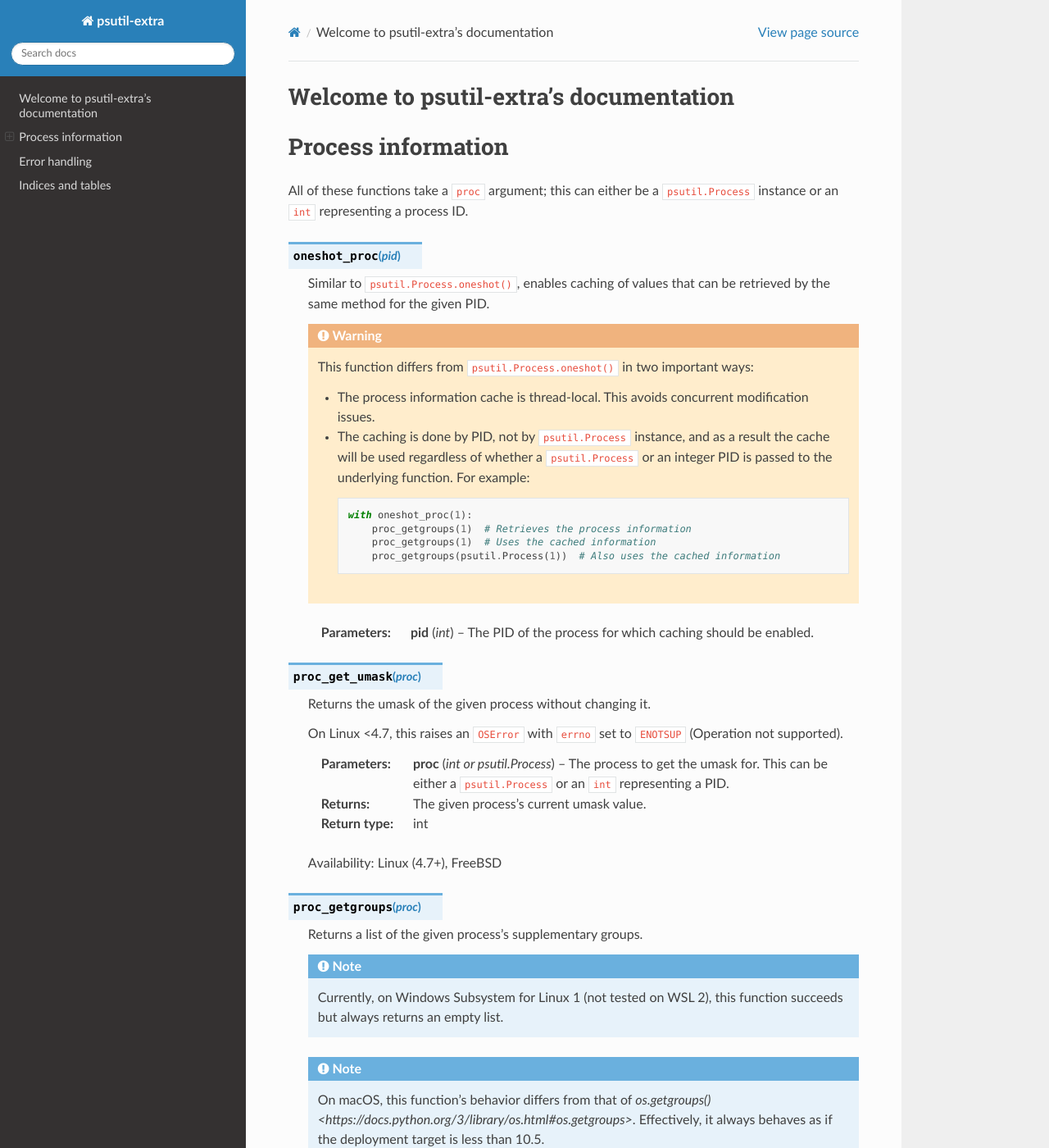
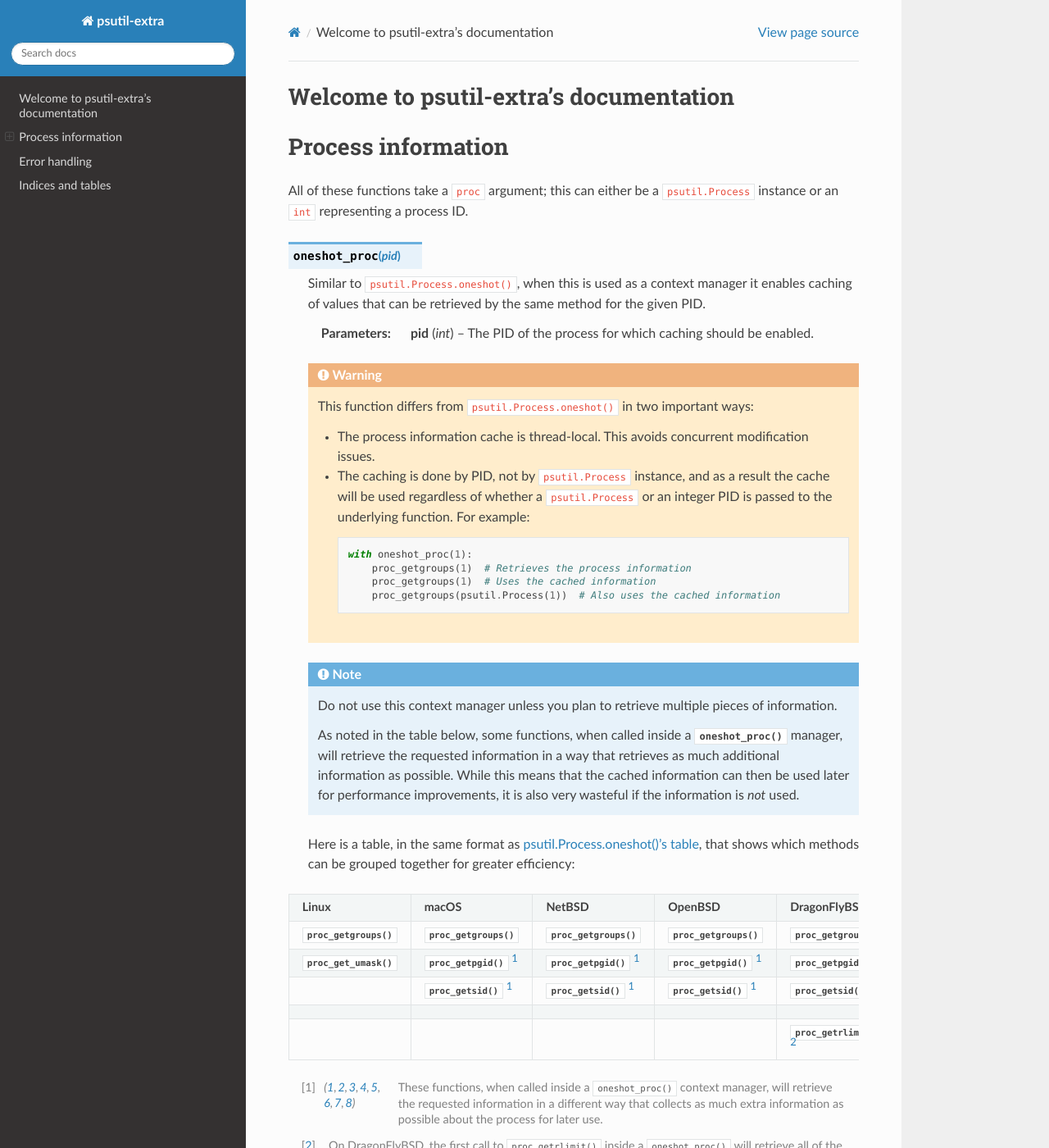
Before and after one commit to cptpcrd/psutil-extra, a Sphinx documentation site: the page built from docs/index.rst, in a window 1280 px wide and 1400 px high. Shown: the whole window at 82% size. Built offline with Sphinx 7.4.7 and the Read the Docs theme 2.0.0, drawn with Linux system fonts in a browser that asks for light colours; some of the changed text lies outside the part shown.

Commit message:
docs: Update oneshot_proc() documentation
Add note about new "extra information retrieval" behavior; add table
showing efficiency groupings.

```diff
--- a/docs/index.rst
+++ b/docs/index.rst
@@ -14,8 +14,11 @@
 
 .. py:function:: oneshot_proc(pid)
 
-   Similar to ``psutil.Process.oneshot()``, enables caching of values that can be
-   retrieved by the same method for the given PID.
+   Similar to ``psutil.Process.oneshot()``, when this is used as a context manager it enables
+   caching of values that can be retrieved by the same method for the given PID.
+
+   :param int pid:
+        The PID of the process for which caching should be enabled.
 
    .. warning::
         This function differs from ``psutil.Process.oneshot()`` in two important ways:
@@ -32,9 +35,38 @@
                    proc_getgroups(1)  # Uses the cached information
                    proc_getgroups(psutil.Process(1))  # Also uses the cached information
 
+   .. note::
+        Do not use this context manager unless you plan to retrieve multiple pieces of information.
 
-   :param int pid:
-        The PID of the process for which caching should be enabled.
+        As noted in the table below, some functions, when called inside a :py:func:`oneshot_proc()`
+        manager, will retrieve the requested information in a way that retrieves as much additional
+        information as possible. While this means that the cached information can then be used later
+        for performance improvements, it is also very wasteful if the information is *not* used.
+
+   Here is a table, in the same format as `psutil.Process.oneshot()'s table
+   <https://psutil.readthedocs.io/en/latest/#psutil.Process.oneshot>`_, that shows which methods can
+   be grouped together for greater efficiency:
+
++------------------------------+--------------------------------+--------------------------------+--------------------------------+----------------------------------+
+| **Linux**                    | **macOS**                      | **NetBSD**                     | **OpenBSD**                    | **DragonFlyBSD**                 |
++------------------------------+--------------------------------+--------------------------------+--------------------------------+----------------------------------+
+| :py:func:`proc_getgroups()`  | :py:func:`proc_getgroups()`    | :py:func:`proc_getgroups()`    | :py:func:`proc_getgroups()`    | :py:func:`proc_getgroups()`      |
++------------------------------+--------------------------------+--------------------------------+--------------------------------+----------------------------------+
+| :py:func:`proc_get_umask()`  | :py:func:`proc_getpgid()` [1]_ | :py:func:`proc_getpgid()` [1]_ | :py:func:`proc_getpgid()` [1]_ | :py:func:`proc_getpgid()` [1]_   |
++------------------------------+--------------------------------+--------------------------------+--------------------------------+----------------------------------+
+|                              | :py:func:`proc_getsid()` [1]_  | :py:func:`proc_getsid()` [1]_  | :py:func:`proc_getsid()` [1]_  | :py:func:`proc_getsid()` [1]_    |
++------------------------------+--------------------------------+--------------------------------+--------------------------------+----------------------------------+
+|                              |                                |                                |                                |                                  |
++------------------------------+--------------------------------+--------------------------------+--------------------------------+----------------------------------+
+|                              |                                |                                |                                | :py:func:`proc_getrlimit()` [2]_ |
++------------------------------+--------------------------------+--------------------------------+--------------------------------+----------------------------------+
+
+.. [1] These functions, when called inside a ``oneshot_proc()`` context manager, will retrieve the
+   requested information in a different way that collects as much extra information as possible about
+   the process for later use.
+
+.. [2] On DragonFlyBSD, the first call to ``proc_getrlimit()`` inside a ``oneshot_proc()`` will retrieve all
+   of the resource limits and cache them. Further calls to ``proc_getrlimit()`` will use this cache.
 
 
 .. py:function:: proc_get_umask(proc)
```
